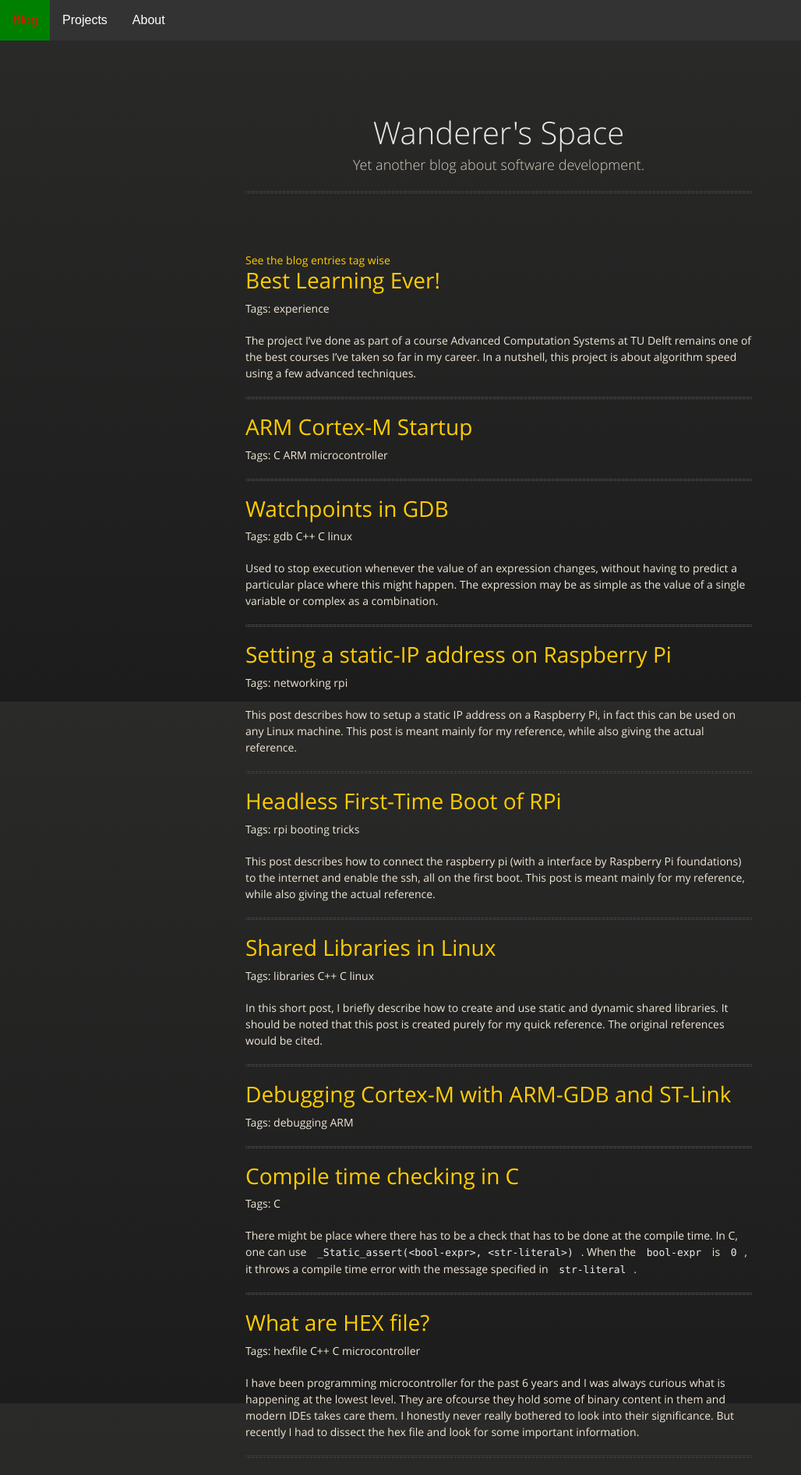
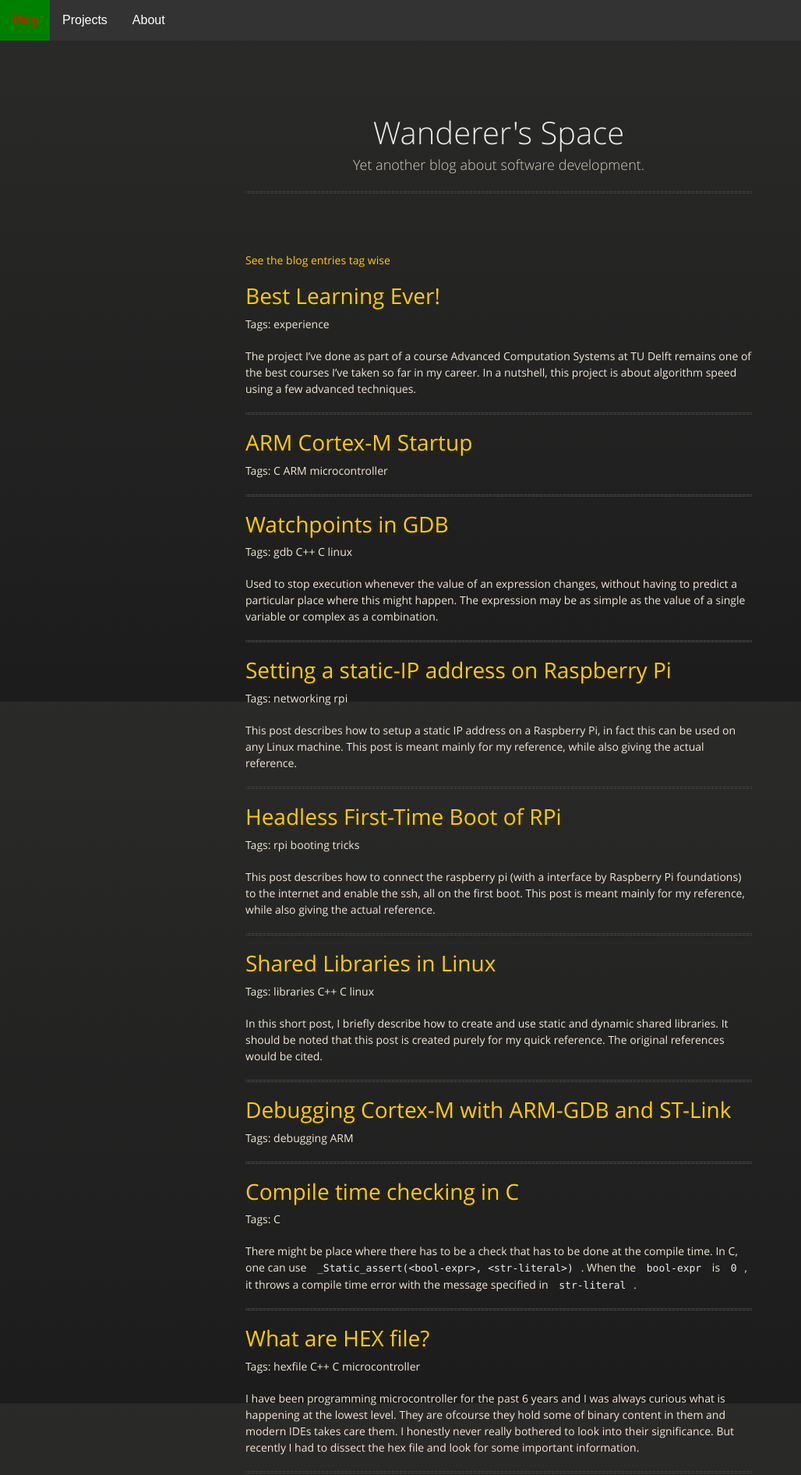
Before and after one commit to naveenspace7/naveenspace7.github.io, a Jekyll site: the page built from index.html, in a window 1280 px wide. Shown: the top 1892 px of the page at 78% size, without its empty margins (0-1028 px from the left). Built offline with Jekyll 4.4.1, drawn with Linux system fonts in a browser that asks for light colours.

Commit message:
Add content link

```diff
--- a/_layouts/default.html
+++ b/_layouts/default.html
@@ -99,7 +99,7 @@
           {% endfor %} -->
         </div>
 
-        <a href="https://naveenspace7.github.io/blogtags/">See the blog entries tag wise</a>
+        <p><a href="https://naveenspace7.github.io/blogtags/">See the blog entries tag wise</a></p>
 
         {{ content }}
 
```
